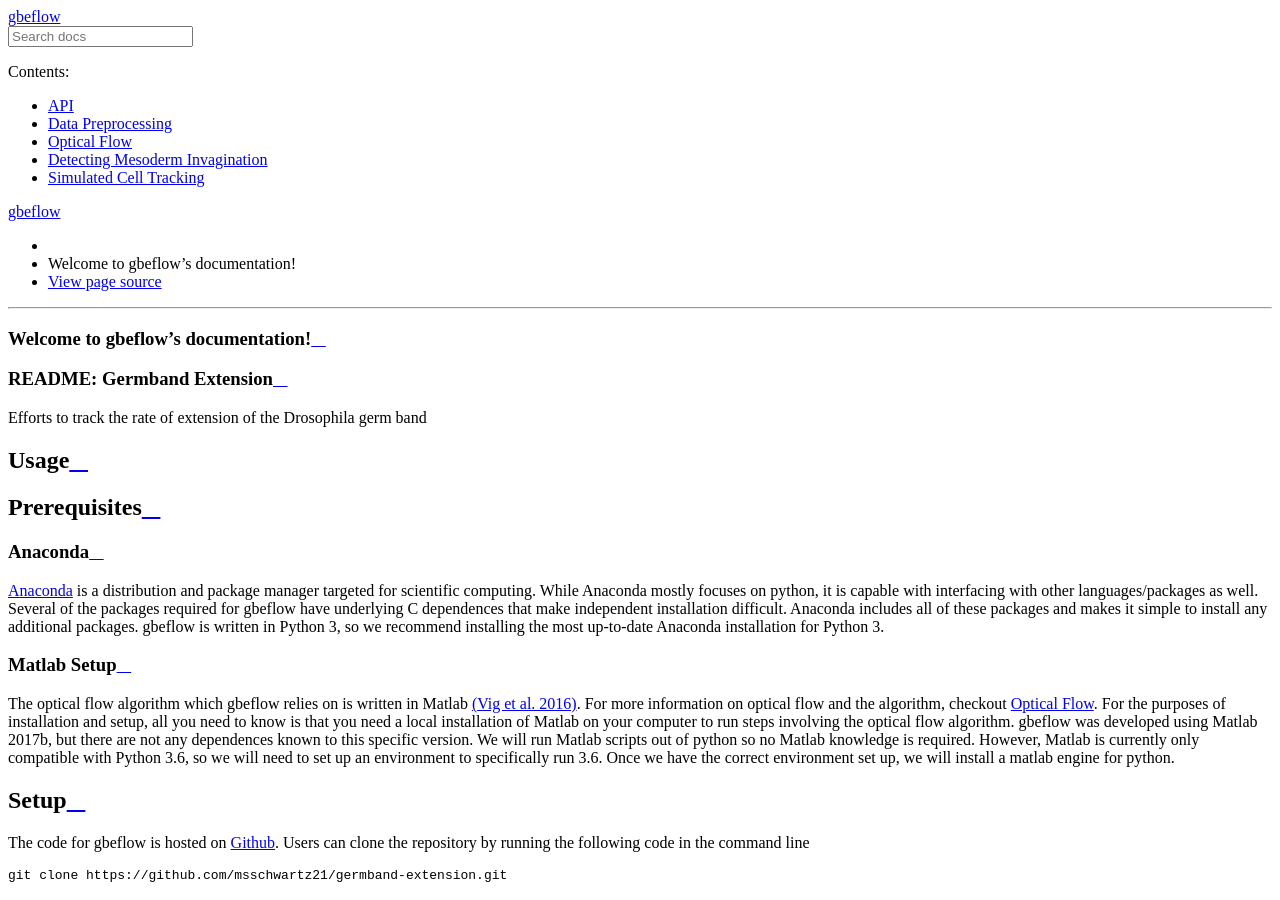
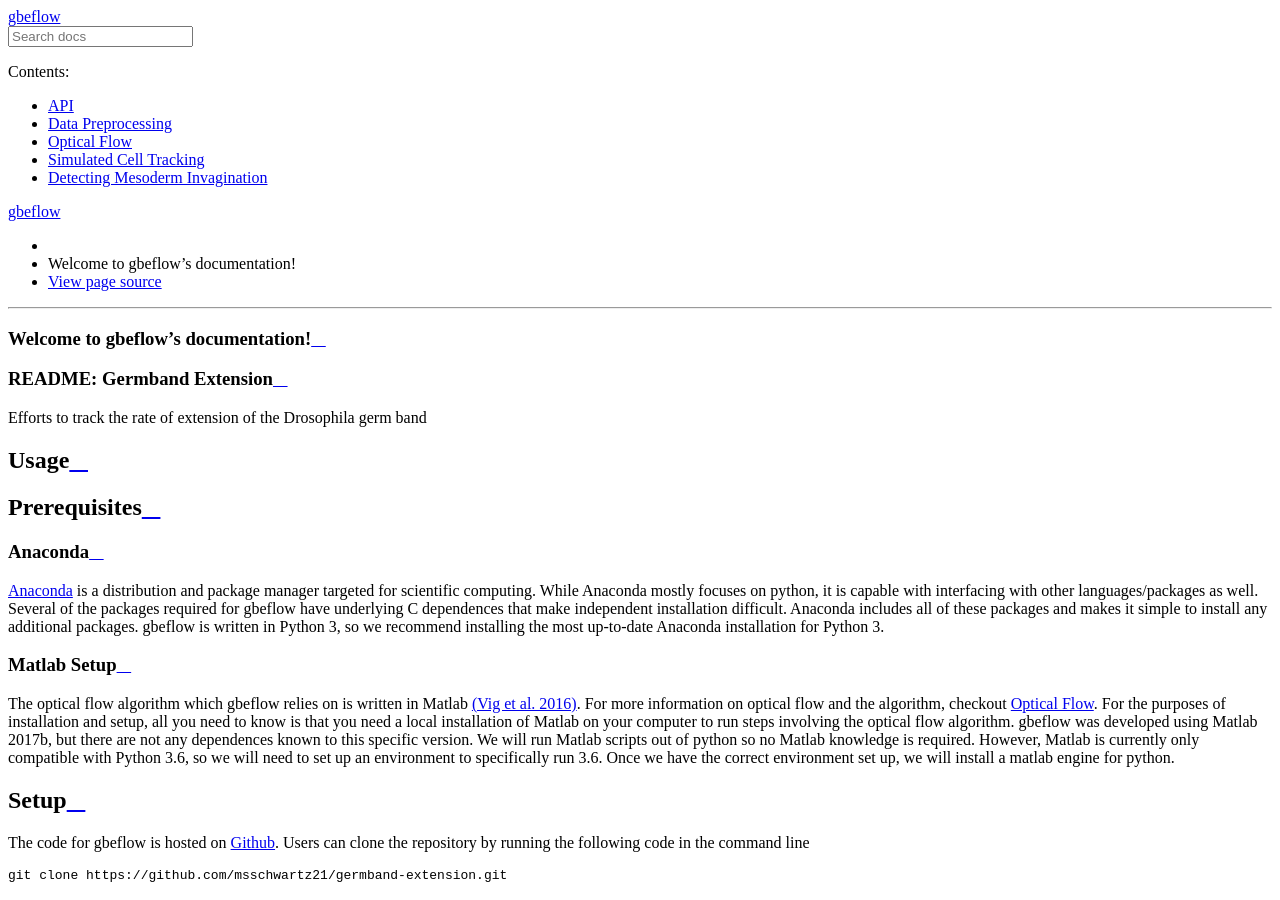
Before and after one commit to msschwartz21/germband-extension, a Sphinx documentation site: the page built from docs/index.rst, in a window 1280 px wide and 900 px high. Built offline with Sphinx 7.4.7 and the Read the Docs theme 2.0.0, drawn with Linux system fonts in a browser that asks for light colours; some of the changed text lies outside the part shown.

Commit message:
Change order of files in toc

```diff
--- a/docs/index.rst
+++ b/docs/index.rst
@@ -16,8 +16,9 @@ Welcome to gbeflow's documentation!
    source/gbeflow
    source/datamanagement
    source/opticalflow
+   source/tracking
    source/mesoderm
-   source/tracking
+
 
 Indices and tables
 ==================
```
